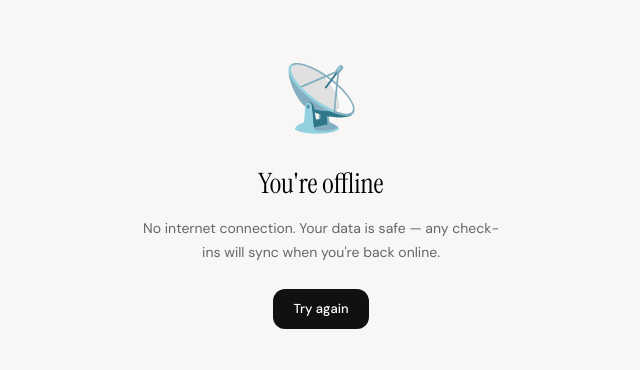
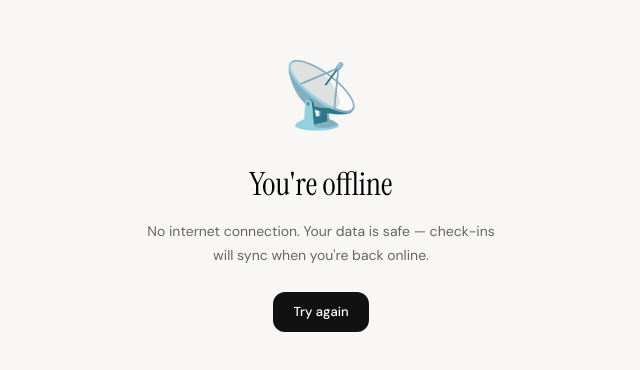
Before and after one commit to manifestai7117/manifest-next, a Next.js app: page /offline in a window 1280 px wide. Shown: the part 210-580 px from the top of the page, without its empty margins (319-959 px from the left). Built offline with nearby package versions, Linux system fonts and the light colour scheme.

Commit message:
Phase 8 fixes

```diff
--- a/src/app/layout.tsx
+++ b/src/app/layout.tsx
@@ -3,12 +3,14 @@ import { Toaster } from 'react-hot-toast'
 import './globals.css'
 import Script from 'next/script'
 
+export const viewport = {
+  themeColor: '#111111',
+}
+
 export const metadata: Metadata = {
   title: 'Manifest — Turn Your Goals Into Reality',
   description: 'AI-powered vision boards, daily coaching, and real accountability. Not just a vision board — a transformation engine.',
   manifest: '/manifest.json',
-  themeColor: '#111111',
-  appleWebApp: { capable: true, statusBarStyle: 'black-translucent', title: 'Manifest' },
   openGraph: {
     title: 'Manifest',
     description: 'Turn your goals into lived reality',
--- a/src/app/offline/page.tsx
+++ b/src/app/offline/page.tsx
@@ -1,10 +1,11 @@
+'use client'
 export default function OfflinePage() {
   return (
     <div className="min-h-screen bg-[#f8f7f5] flex items-center justify-center p-6">
       <div className="text-center max-w-[360px]">
         <div className="text-[64px] mb-4">📡</div>
-        <h1 className="font-serif text-[28px] mb-3">You're offline</h1>
-        <p className="text-[14px] text-[#666] leading-[1.7] mb-6">No internet connection. Your data is safe — any check-ins will sync when you're back online.</p>
+        <h1 className="font-serif text-[32px] mb-3">You're offline</h1>
+        <p className="text-[14px] text-[#666] leading-[1.7] mb-6">No internet connection. Your data is safe — check-ins will sync when you're back online.</p>
         <button onClick={() => window.location.reload()} className="px-5 py-2.5 bg-[#111] text-white rounded-xl text-[13px] font-medium">Try again</button>
       </div>
     </div>
```
